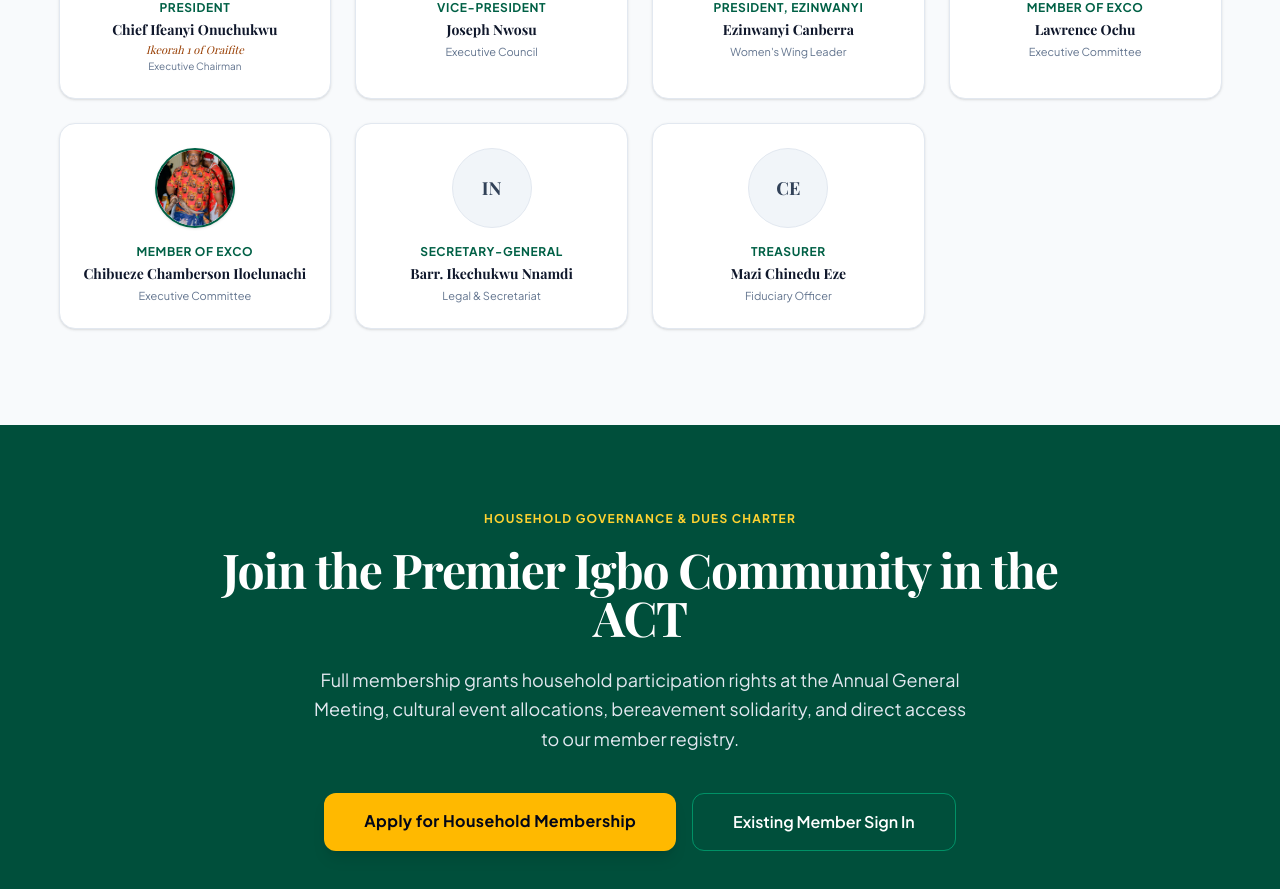
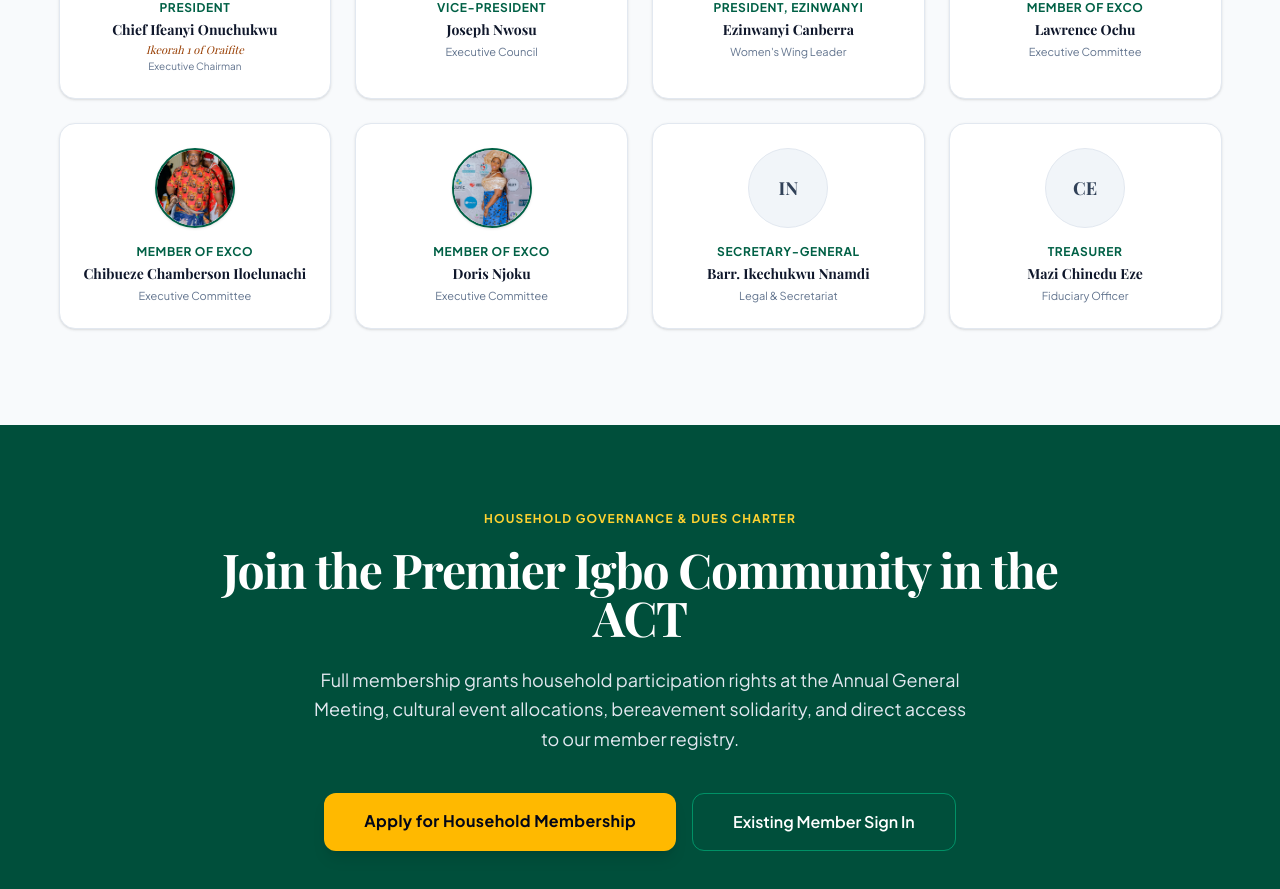
Before and after one commit to meriqikwechegh-cmd/igbo-community-canberra, a Next.js app: page /en in a window 1280 px wide. Shown: the part 3360-4249 px from the top of the page. Built offline with nearby package versions, Linux system fonts and the light colour scheme; a web font is replaced by a local one.

Commit message:
feat: add Doris Njoku (Member of EXCO) with official portrait

```diff
--- a/src/app/[locale]/page.tsx
+++ b/src/app/[locale]/page.tsx
@@ -412,6 +412,20 @@ export default function HomePage() {
           </div>
 
           <div className="bg-white rounded-2xl p-6 border border-slate-200 text-center shadow-sm">
+            <div className="relative w-20 h-20 rounded-full overflow-hidden mx-auto mb-4 border-2 border-emerald-800 shadow-sm">
+              <Image
+                src="/doris-njoku.jpg"
+                alt="Doris Njoku"
+                fill
+                className="object-cover object-[center_10%]"
+              />
+            </div>
+            <p className="text-xs font-bold uppercase tracking-wider text-emerald-800 mb-1">Member of EXCO</p>
+            <h4 className="font-serif font-bold text-slate-900 text-sm">Doris Njoku</h4>
+            <p className="text-[11px] text-slate-500 mt-1">Executive Committee</p>
+          </div>
+
+          <div className="bg-white rounded-2xl p-6 border border-slate-200 text-center shadow-sm">
             <div className="w-20 h-20 rounded-full bg-slate-100 border border-slate-200 text-slate-700 flex items-center justify-center font-serif font-bold text-lg mx-auto mb-4">
               IN
             </div>
@@ -420,7 +434,7 @@ export default function HomePage() {
             <p className="text-[11px] text-slate-500 mt-1">Legal &amp; Secretariat</p>
           </div>
 
-          <div className="bg-white rounded-2xl p-6 border border-slate-200 text-center shadow-sm col-span-2 sm:col-span-1">
+          <div className="bg-white rounded-2xl p-6 border border-slate-200 text-center shadow-sm">
             <div className="w-20 h-20 rounded-full bg-slate-100 border border-slate-200 text-slate-700 flex items-center justify-center font-serif font-bold text-lg mx-auto mb-4">
               CE
             </div>
```
Also changed, not shown: public/doris-njoku.jpg (added).
